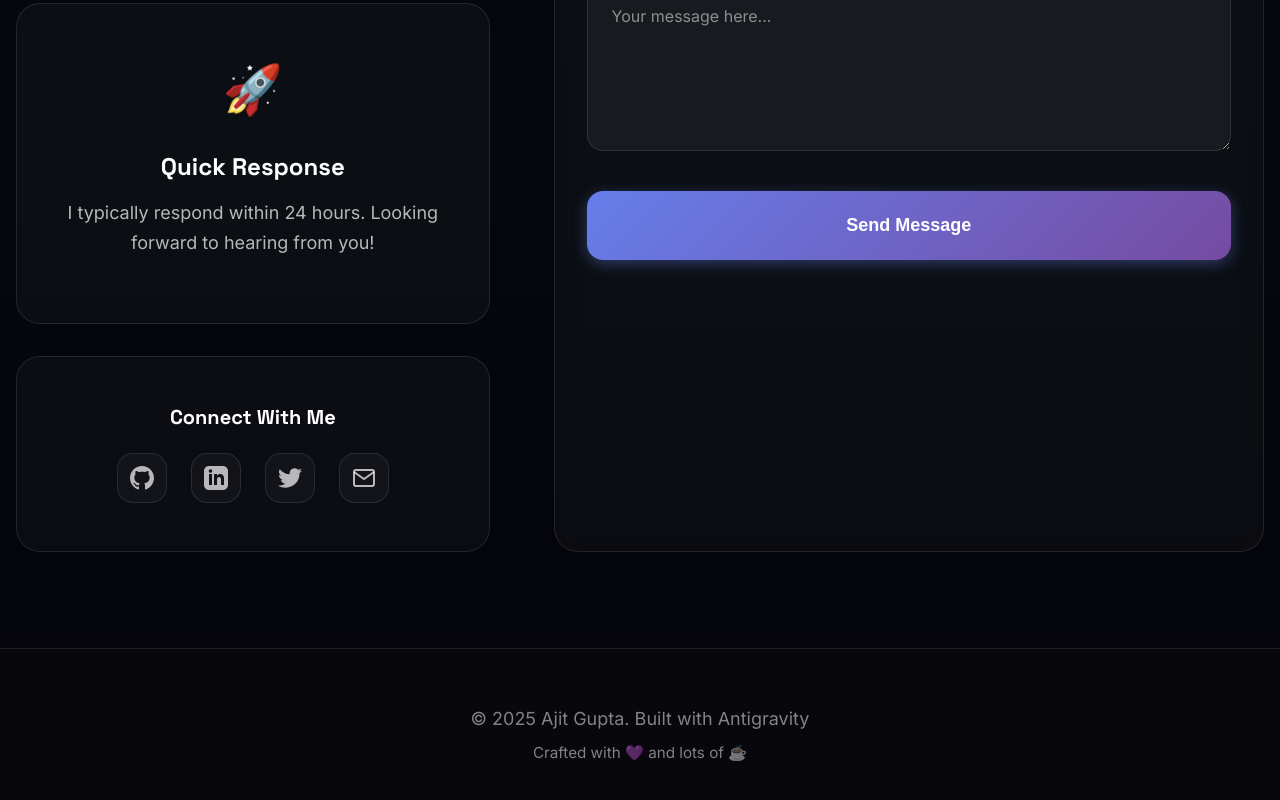
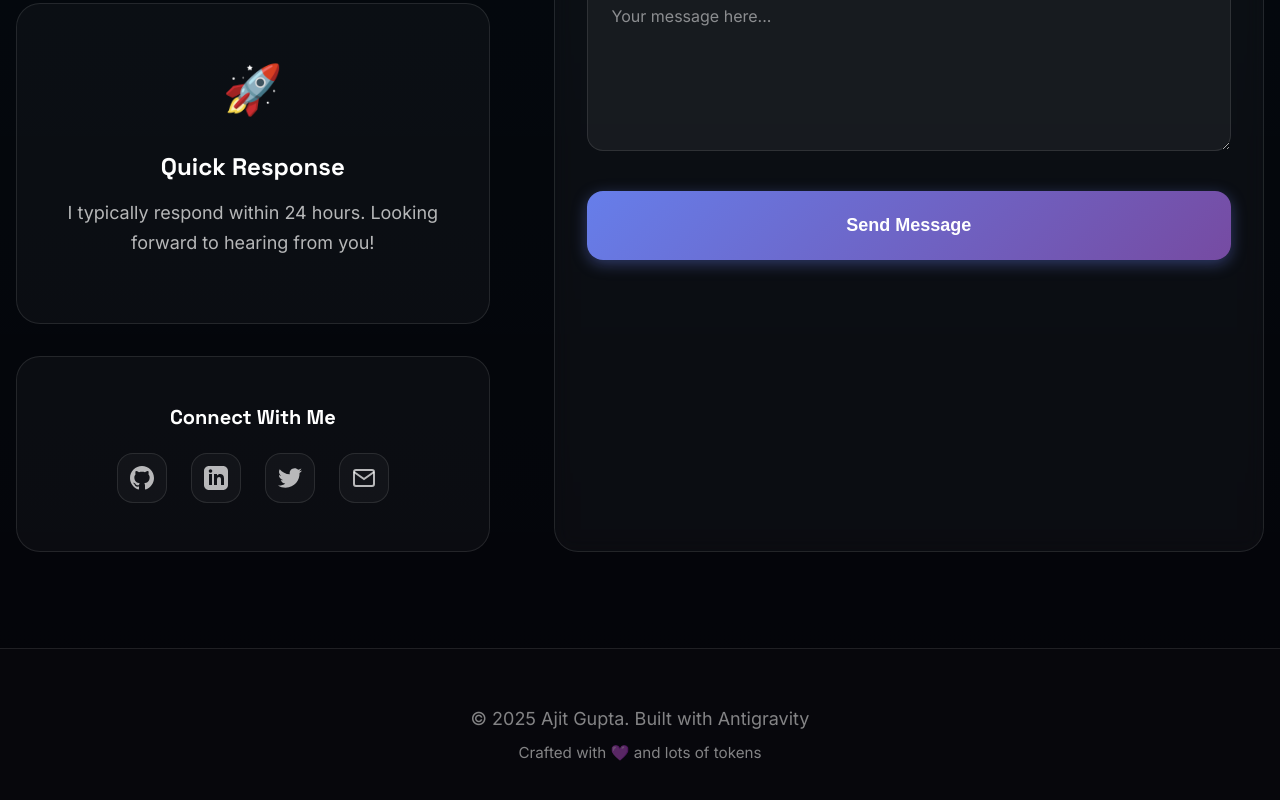
Before and after one commit to ajitg25/portfolioV2, a React (Vite) app: page / in a window 1280 px wide. Shown: the part 2799-3599 px from the top of the page. Built offline with nearby package versions, Linux system fonts and the light colour scheme.

Commit message:
Update Contact.tsx

```diff
--- a/src/components/Contact.tsx
+++ b/src/components/Contact.tsx
@@ -222,7 +222,7 @@ const Contact = () => {
             <footer className="footer">
                 <div className="container">
                     <p>© 2025 Ajit Gupta. Built with Antigravity</p>
-                    <p className="footer-tagline">Crafted with 💜 and lots of ☕</p>
+                    <p className="footer-tagline">Crafted with 💜 and lots of tokens</p>
                 </div>
             </footer>
         </section>
```
